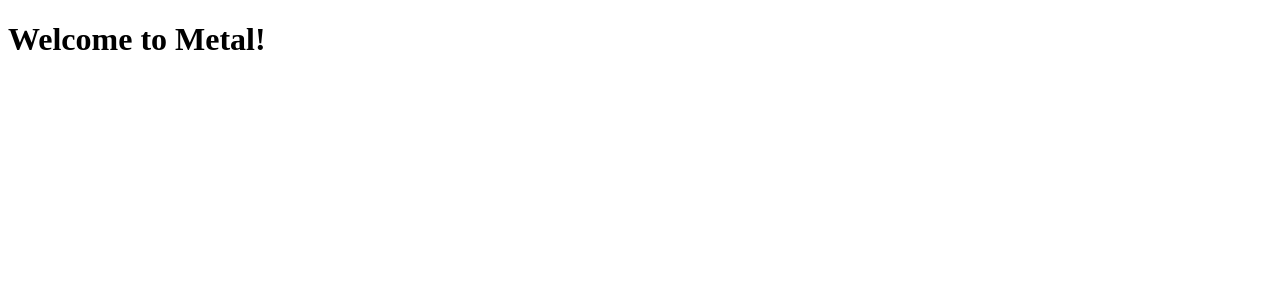
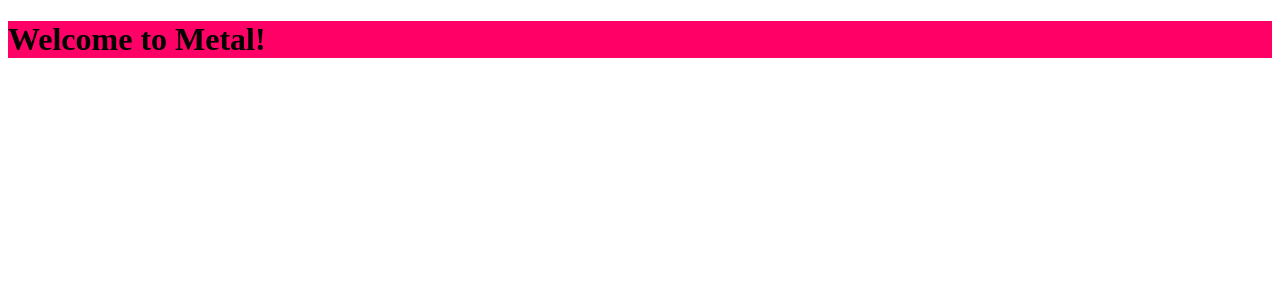
Before and after one commit to jtasek/metal, a React app: page / in a window 1280 px wide. Shown: the top 300 px of the page. Built offline with nearby package versions, Linux system fonts and the light colour scheme.

Commit message:
add css modules

```diff
--- a/package.json
+++ b/package.json
@@ -41,12 +41,14 @@
     "babel-eslint": "^4.1.3",
     "babel-loader": "^5.3.2",
     "babel-plugin-react-transform": "^1.1.1",
+    "css-loader": "^0.21.0",
     "eslint": "^1.7.2",
     "eslint-plugin-react": "^3.6.3",
     "react-transform-catch-errors": "^1.0.0",
     "react-transform-hmr": "^1.0.1",
     "redbox-react": "^1.1.1",
     "rimraf": "^2.4.3",
+    "style-loader": "^0.13.0",
     "tape": "^4.2.2",
     "webpack": "^1.12.2",
     "webpack-dev-middleware": "^1.2.0",
--- a/server.js
+++ b/server.js
@@ -2,6 +2,7 @@ import path from 'path';
 import express from 'express';
 import webpack from 'webpack';
 import webpackMiddleware from 'webpack-dev-middleware';
+import webpackHotMiddleware from 'webpack-hot-middleware';
 import config from './webpack.config.dev.js';
 
 const app = express();
@@ -11,6 +12,8 @@ app.use(webpackMiddleware(compiler, {
   noInfo: true,
   publicPath: config.output.publicPath
 }));
+
+app.use(webpackHotMiddleware(compiler));
 
 app.get('*', (req, res) => {
   res.sendFile(path.join(__dirname, 'index.html'));
--- /dev/null
+++ b/src/components/App.css
@@ -0,0 +1,3 @@
+.app {
+	background-color: #f06
+}
--- a/src/components/App.js
+++ b/src/components/App.js
@@ -1,8 +1,9 @@
 import React, {Component} from 'react';
+import styles from './App.css';
 
 export class App extends Component {
     render(){
-        return <div>
+        return <div className={styles.app}>
             <h1>Welcome to Metal!</h1>
         </div>
     }
--- a/webpack.config.dev.js
+++ b/webpack.config.dev.js
@@ -21,8 +21,14 @@ export default {
   module: {
     loaders: [{
       test: /\.js?$/,
-      loaders: ['babel'],
+      loader: 'babel',
       include: path.join(__dirname, 'src')
+    }, {
+      test: /\.css$/,
+      loader: 'style!css?modules&localIdentName=[name]---[local]---[hash:base64:5]'
     }]
+  },
+  resolve: {
+    extensions: ['', '.js', '.jsx']
   }
 };
```
